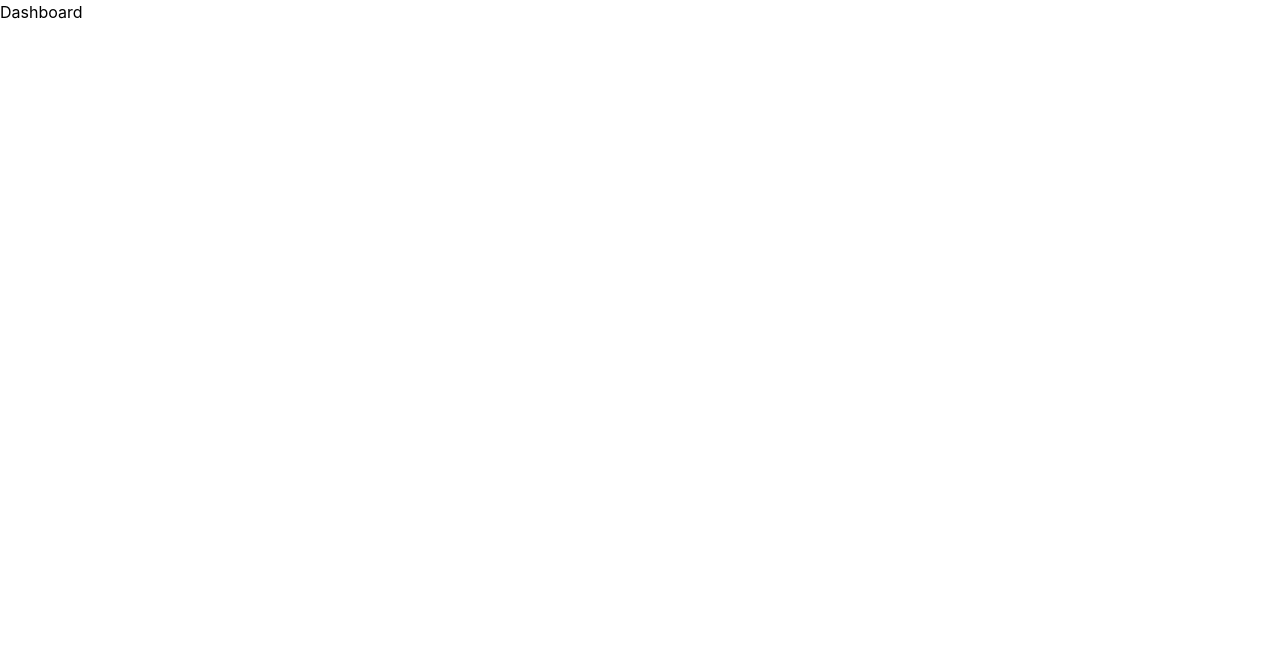
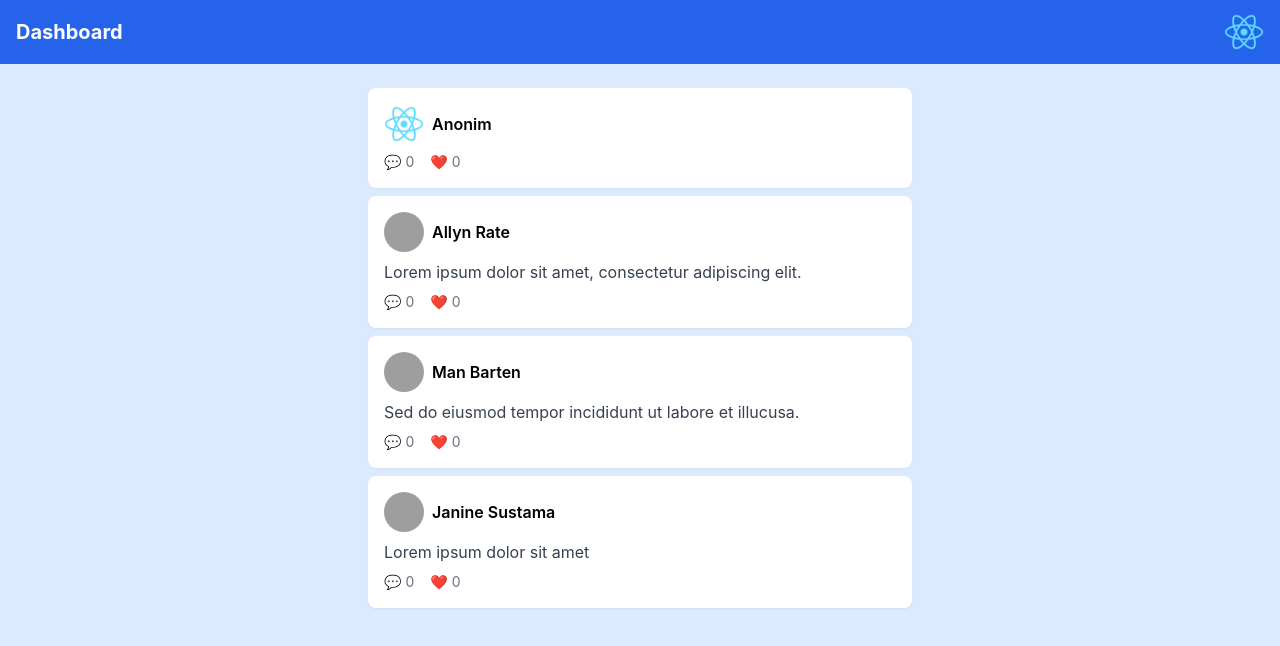
Before and after one commit to onurozsenn/react-project, a React (Create React App) app: page /dashboard in a window 1280 px wide. Shown: the top 646 px of the page. Built offline with nearby package versions, Linux system fonts and the light colour scheme; grey boxes are pictures that could not be loaded.

Commit message:
creating dashboard

```diff
--- /dev/null
+++ b/src/components/Header.tsx
@@ -0,0 +1,10 @@
+const Header = () => {
+  return (
+    <header className="bg-blue-600 text-white px-4 py-3 flex justify-between items-center">
+      <h1 className="text-xl font-bold">Dashboard</h1>
+      <img src="/logo192.png" alt="Profile" className="w-10 h-10 rounded-full" />
+    </header>
+  );
+};
+
+export default Header;
--- /dev/null
+++ b/src/components/PostCard.tsx
@@ -0,0 +1,20 @@
+import { FC } from "react";
+import { Post } from "../types/index";
+
+const PostCard: FC<Post> = ({ name, text, avatar = "/avatar.png" }) => {
+  return (
+    <div className="bg-white p-4 rounded-lg shadow-sm my-2">
+      <div className="flex items-center mb-2">
+        <img src={avatar || "/logo192.png"} className="w-10 h-10 rounded-full mr-2" alt="avatar" />
+        <span className="font-semibold">{name}</span>
+      </div>
+      <p className="text-gray-700">{text}</p>
+      <div className="flex gap-4 text-gray-500 text-sm mt-2">
+        <span>💬 0</span>
+        <span>❤️ 0</span>
+      </div>
+    </div>
+  );
+};
+
+export default PostCard;
--- /dev/null
+++ b/src/components/PostForm.tsx
@@ -0,0 +1,26 @@
+import { FC, useState } from "react";
+
+type PostFormProps = {
+  avatar?: string;
+  name?: string;
+};
+
+const PostForm: FC<PostFormProps> = ({ avatar, name }) => {
+  const [text, setText] = useState("");
+
+  return (
+    <div className="bg-white p-4 rounded-lg shadow-sm my-2">
+      <div className="flex items-center mb-2">
+        <img src={avatar || "/logo192.png"} className="w-10 h-10 rounded-full mr-2" alt="avatar" />
+        <span className="font-semibold">{name || "Anonim"}</span>
+      </div>
+      <p className="text-gray-700">{text}</p>
+      <div className="flex gap-4 text-gray-500 text-sm mt-2">
+        <span>💬 0</span>
+        <span>❤️ 0</span>
+      </div>
+    </div>
+  );
+};
+
+export default PostForm;
--- /dev/null
+++ b/src/components/ProfileCard.tsx
@@ -0,0 +1,20 @@
+import { FC } from "react";
+import { Post } from "../types";
+
+const PostCard: FC<Post> = ({ name, text, avatar = "/logo192.png" }) => {
+  return (
+    <div className="bg-white p-4 rounded-lg shadow-sm my-2">
+      <div className="flex items-center mb-2">
+        <img src={avatar || "/logo192.png"} className="w-10 h-10 rounded-full mr-2" alt="avatar" />
+        <span className="font-semibold">{name}</span>
+      </div>
+      <p className="text-gray-700">{text}</p>
+      <div className="flex gap-4 text-gray-500 text-sm mt-2">
+        <span>💬 0</span>
+        <span>❤️ 0</span>
+      </div>
+    </div>
+  );
+};
+
+export default PostCard;
--- a/src/pages/dashboard/Dashboard.tsx
+++ b/src/pages/dashboard/Dashboard.tsx
@@ -1,9 +1,26 @@
-function Dashboard() {
-    return (
-        <div>
-            Dashboard
-        </div>
-    );
+import Header from "../../components/Header";
+import PostForm from "../../components/PostForm";
+import PostCard from "../../components/PostCard";
+import { Post } from "../../types";
+
+const Dashboard = () => {
+  const posts: Post[] = [
+    { name: "Allyn Rate", text: "Lorem ipsum dolor sit amet, consectetur adipiscing elit." },
+    { name: "Man Barten", text: "Sed do eiusmod tempor incididunt ut labore et illucusa." },
+    { name: "Janine Sustama", text: "Lorem ipsum dolor sit amet" }
+  ];
+
+  return (
+    <div className="bg-blue-100 min-h-screen">
+      <Header />
+      <div className="max-w-xl mx-auto p-4">
+        <PostForm />
+        {posts.map((post, i) => (
+          <PostCard key={i} {...post} />
+        ))}
+      </div>
+    </div>
+  );
 };
 
 export default Dashboard;
--- /dev/null
+++ b/src/types/index.tsx
@@ -0,0 +1,5 @@
+export interface Post {
+  name: string;
+  text: string;
+  avatar?: string;
+}
```
Also changed, not shown: package.json (+5 -5 lines), 1 other file (tests, documents, lock files or other folders).
